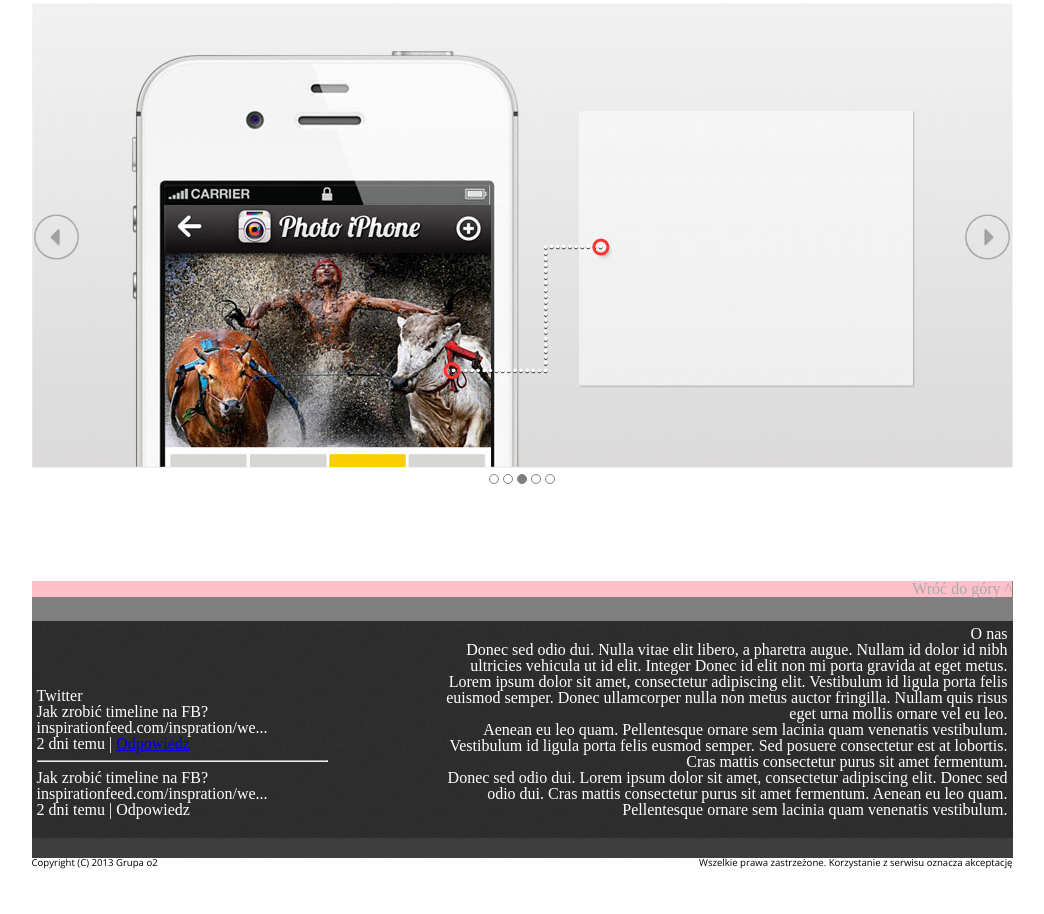
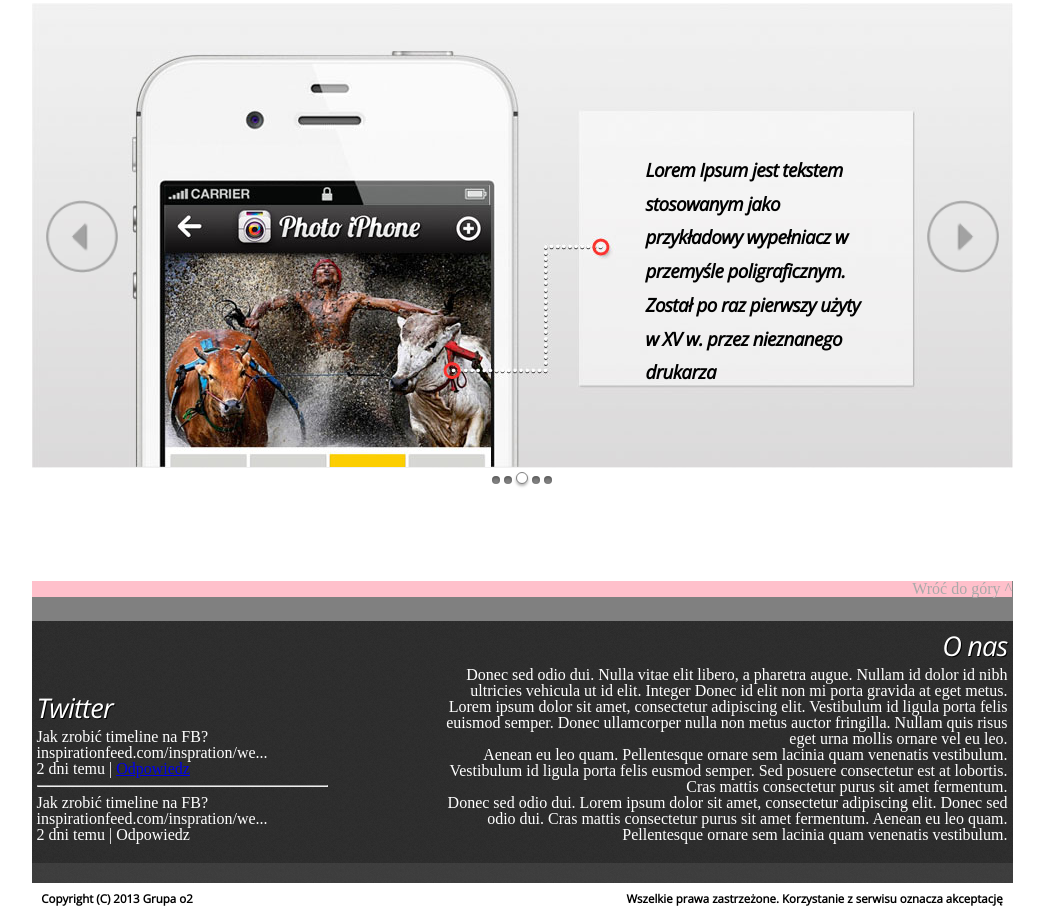
Before and after one commit to KrzysztofGolat/0005_AstekTest_Photo_iPhone, a plain HTML site: page index.html in a window 1280 px wide. Shown: the part 1226-2140 px from the top of the page, without its empty margins (118-1162 px from the left). Before the commit the page ends 2095 px from the top, so only its background shows below. Drawn offline with nearby package versions, Linux system fonts and the light colour scheme; a script that the page names is missing.

Commit message:
Small changes of slider

```diff
--- a/index.html
+++ b/index.html
@@ -10,7 +10,7 @@
 
     <title>Photo iPhone</title>
 
-    <link href='https://fonts.googleapis.com/css?family=Oswald:700,400|Open+Sans' rel='stylesheet' type='text/css'>
+    <link href='https://fonts.googleapis.com/css?family=Oswald:700,400|Open+Sans:400,300italic' rel='stylesheet' type='text/css'>
 
     <link type="text/css" rel="stylesheet" href="style/reset.css">
     <link type="text/css" rel="stylesheet" href="style/style.css">
@@ -91,6 +91,7 @@
                 <div class="slider">
                     <div class="slide active">
                         <img src="img/slider.jpg">
+                        <div class="slider__text">Lorem Ipsum jest tekstem stosowanym jako przykładowy wypełniacz w przemyśle poligraficznym. Został po raz pierwszy użyty w XV w. przez nieznanego drukarza</div>
                     </div>
                     <div class="slide">
                         <img src="img/slider.jpg">
--- a/style/style.css
+++ b/style/style.css
@@ -106,27 +106,9 @@ h1 {
 
 .circle2__arrow {
     display: inline-block;
-/*    position: relative;*/
     z-index: 99;
     margin-bottom: 50px;
 }
-
-/*
-.circle2 + .circle2 {
-    margin-left: 20px;
-}
-*/
-
-/*
-.circle2:after {
-    content: '>';
-    display: block;
-    position: absolute;
-    top: 50%;
-    transform: translateY(-50%);
-    left: 100%;
-}
-*/
 
 .circle-icon {
     margin-top: 18px;
@@ -140,6 +122,7 @@ h1 {
     text-transform: uppercase;
     margin-top: 10px;
     margin-bottom: 14px;
+    letter-spacing: normal;
 }
 
 .circle-small-text {
@@ -171,11 +154,24 @@ h1 {
     width: 100%;
 }
 
+.slider__text {
+    position: absolute;
+    left: 614px;
+    top: 150px;
+    max-width: 230px;
+    font-family: "Open Sans", Arial, sans-serif;
+    font-weight: bold;
+    font-size: 1.17em;
+    font-style: italic;
+    letter-spacing: -0.03em;
+    line-height: 1.8em;
+}
+
 .slider .prev,
 .slider .next {
     display: block;
     height: 100%;
-    width: 50px;
+    width: 80px;
     position: absolute;
     top: 0;
     background-repeat: no-repeat;
@@ -184,13 +180,13 @@ h1 {
 }
 
 .slider .prev {
-    left: 0;
+    left: 10px;
     background-image: url(../img/slider-left.png);
     background-size: 90%;
 }
 
 .slider .next {
-    right: 0;
+    right: 10px;
     background-image: url(../img/slider-right.png);
     background-size: 90%;
 }
@@ -207,11 +203,18 @@ h1 {
     width: 8px;
     height: 8px;
     border-radius: 100%;
-    border: 1px solid grey;
+/*    border: 1px solid grey;*/
+    background: grey;
+    box-shadow: inset 0 2px 3px rgba(0,0,0,0.3);
 }
 
 .slider .pagination span.active {
-    background: grey;
+    background: white;
+    width: 10px;
+    height: 10px;
+    border-radius: 100%;
+    border: 1px solid grey;
+    box-shadow: 0 2px 3px rgba(0,0,0,0.3);
 }
 
 .wroc {
@@ -241,11 +244,20 @@ h1 {
 }
 
 .footer__heading {
-
+    font-family: "Open Sans", Arial, sans-serif;
+    font-size: 1.7em;
+    font-style: italic;
+    letter-spacing: -0.03em;
+    line-height: 1.5em;
+    text-shadow: 1px 1px black;
 }
 
 .footer_twitter p {
-
+    font-family: "Open Sans", Arial, sans-serif;
+    font-size: 1.2em;
+    letter-spacing: -0.03em;
+    line-height: 1.5em;
+    text-shadow: 1px 1px black;
 }
 
 .footer__twitter__meta {
@@ -267,12 +279,18 @@ h1 {
 
 .footer__copyright {
     display: inline-block;
-    width: 50%;
+    width: 49%;
     text-align: left;
+    font-weight: bold;
+    margin: 1% 0 1% 1%;
+    font-size: 1.2em;
 }
 
 .footer__wszelkie {
     display: inline-block;
-    width: 50%;
+    width: 49%;
     text-align: right;
+    font-weight: bold;
+    margin: 1% 1% 1% 0;
+    font-size: 1.2em;
 }
```
